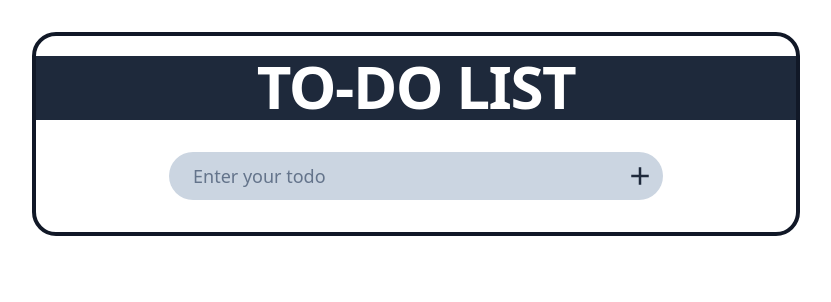
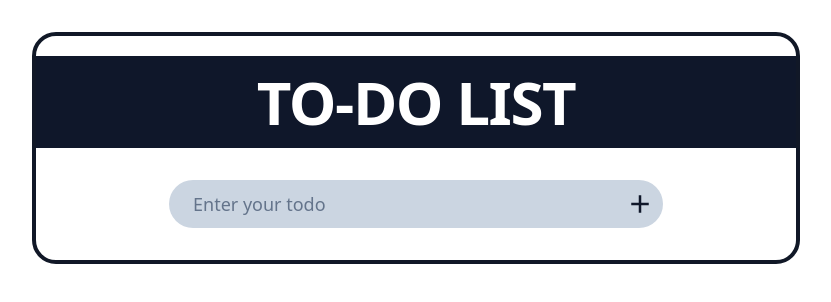
Before and after one commit to Harsh-uu/To-Do-List, a React (Vite) app: page / in a window 1280 px wide. Shown: the top 302 px of the page, without its empty margins (224-1055 px from the left). Built offline with nearby package versions, Linux system fonts and the light colour scheme.

Commit message:
added word break

```diff
--- a/src/App.jsx
+++ b/src/App.jsx
@@ -2,6 +2,7 @@ import React from 'react'
 import { useState } from 'react'
 import TodoInput from './TodoInput.jsx'
 import TodoList from './TodoList.jsx'
+// import { IconName } from "react-icons/hi";
 
 
 
@@ -17,9 +18,9 @@ function App() {
     setListTodo([...newList])
   }
   return (
-    <div className=' h-fit  relative border-4 border-gray-900 rounded-3xl bg-white my-8 max-w-3xl w-[60%] mx-auto'>
+    <div className=' h-fit min-w-fit  relative border-4 border-gray-900 rounded-3xl bg-white my-8 max-w-3xl w-[60%] mx-auto'>
       <div className="">
-        <h1 className='font-black text-6xl text-center text-white mt-5 font-bebas tracking-tight bg-slate-800 pb-1'>TO-DO LIST</h1>
+        <h1 className='font-black text-6xl text-center text-white mt-5 font-bebas tracking-tight bg-slate-900 p-4'>TO-DO LIST</h1>
         <TodoInput addList={addList}/>
         {listTodo.map((listItem, i) => {
           return(
--- a/src/TodoInput.jsx
+++ b/src/TodoInput.jsx
@@ -10,11 +10,11 @@ function ToDoInput(props) {
         }
     }
     return (
-    <div className="max-w-xl w-[65%] mx-auto my-8 relative flex">
+    <div className="max-w-xl w-[65%] mx-auto my-8 relative flex justify-center">
         <input
         type="text"
         className='w-full h-12 bg-slate-300
-        rounded-l-full placeholder:text-slate-500 placeholder:text-lg px-6 text-slate-800 text-lg focus:outline-none focus:placeholder:text-slate-300' placeholder='Enter your todo'
+        rounded-l-full placeholder:text-slate-500 placeholder:text-lg px-6 min-w-fit text-slate-800 text-lg focus:outline-none focus:placeholder:text-slate-300' placeholder='Enter your todo'
         value={InputText}
         onChange={e=>{
             setInputText(e.target.value)
@@ -22,7 +22,7 @@ function ToDoInput(props) {
         onKeyDown={handleEnterPress}
         />
         <button className=' bg-slate-300
-        rounded-r-full text-slate-800 text-xl pr-2'
+        rounded-r-full text-slate-900 text-xl pr-2'
         onClick={()=>{
         props.addList(InputText)
         setInputText("")
--- a/src/TodoList.jsx
+++ b/src/TodoList.jsx
@@ -3,17 +3,17 @@ import { RiDeleteBin6Line } from "react-icons/ri";
 
 function TodoList(props) {
   return (
-    <nav className='flex justify-center text-gray-800 my-2 '>
-    <li className="list-none max-w-lg w-[50%] mx-0 my-4 text-xl">
+    <nav className='flex justify-center min-w-fit text-slate-900 my-2 flex-wrap '>
+    <li className="list-none max-w-lg w-[70%] mx-0 my-4 text-xl break-words">
         {props.item}
         <hr className='' />
     </li>
-    <span className='my-5'>
+    <span className='my-5 mx-2'>
             <RiDeleteBin6Line
             onClick={e=>{
             props.deleteItem(props.index)
             }}
-            className="text-slate-700
+            className="text-slate-900
             cursor-pointer hover:animate-wiggle hover:text-red-500 text-xl"
             />
     </span>
```
